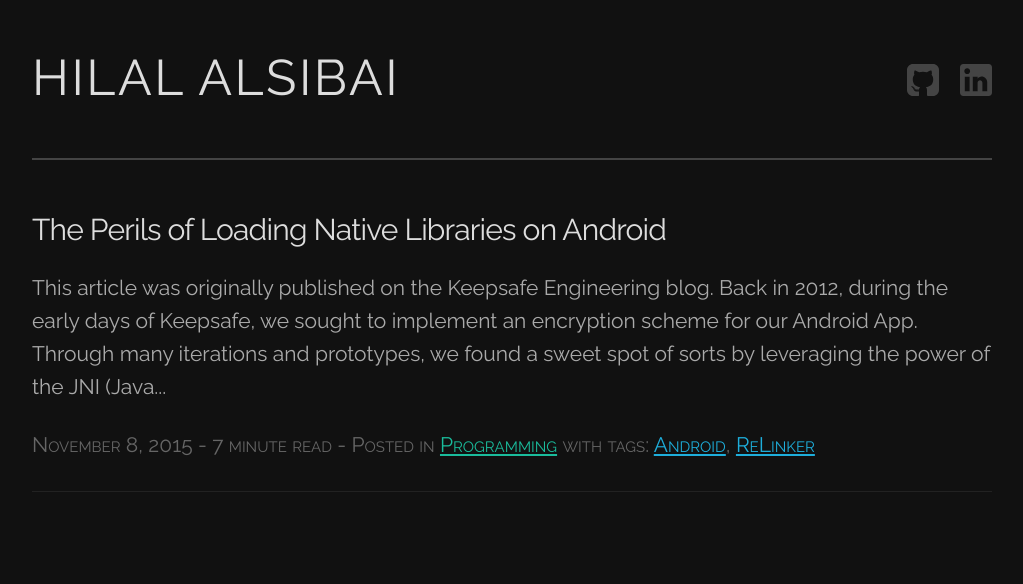
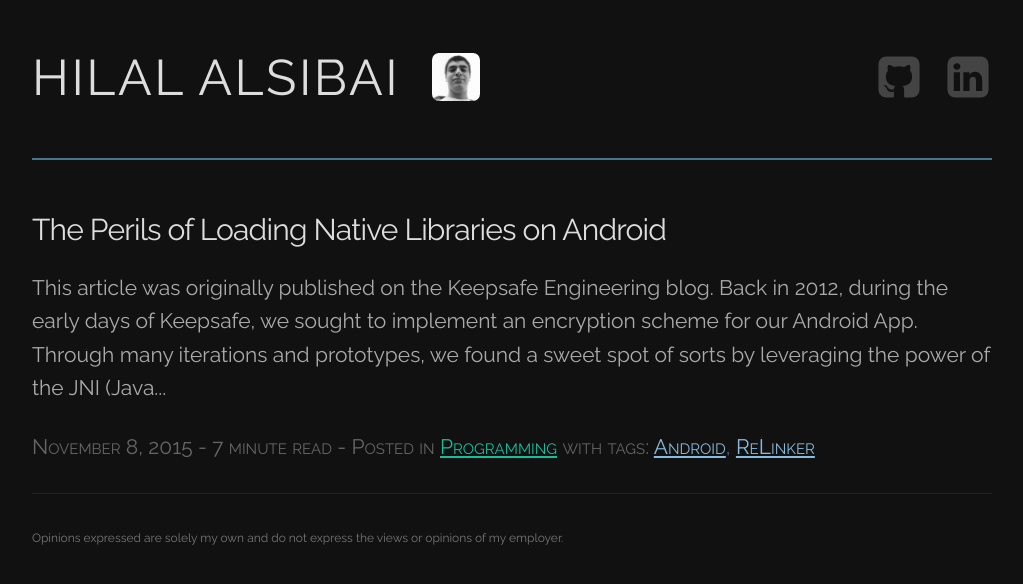
Before and after one commit to xiphirx/blog, a Jekyll site: the page built from index.html, in a window 1280 px wide. Shown: the top 584 px of the page, without its empty margins (128-1151 px from the left). Built offline with Jekyll 4.4.1, drawn with Linux system fonts in a browser that asks for light colours; the list of posts is cut into pages by our own code.

Commit message:
Various updates, added cheesy about page + profile pic among other style tweaks

```diff
--- a/_config.yml
+++ b/_config.yml
@@ -18,17 +18,23 @@
     permalink: /tag/:name
 
 defaults:
-  -
-    scope:
+  - scope:
       path: ""
       type: my_categories
     values:
       layout: blog_by_category
-  -
-    scope:
+  - scope:
       path: ""
       type: my_tags
     values:
       layout: blog_by_tag
 
+profiles:
+  - title: GitHub
+    url: https://github.com/xiphirx
+    icon: github
+  - title: LinkedIn
+    url: https://www.linkedin.com/in/xiphirx
+    icon: linkedin
+
 exclude: [vendor]
--- /dev/null
+++ b/_includes/footer.html
@@ -0,0 +1,3 @@
+<footer>
+  Opinions expressed are solely my own and do not express the views or opinions of my employer.
+</footer>
--- a/_includes/header.html
+++ b/_includes/header.html
@@ -1,17 +1,15 @@
 <header>
   <div class="row">
+    <a href="/about" id="nav-me" class="nav-link">
+      <img src="/assets/img/me.jpg" alt="About me"/>
+    </a>
     <h1 id="title-name" class="u-pull-left"><a href="/">Hilal Alsibai</a></h1>
     <nav id="title-nav" class="u-pull-right">
-      <a href="https://github.com/xiphirx" class="nav-link">
-        <object type="image/svg+xml" data="/assets/svg/github-icon.svg" class="nav-icon">
-          GitHub
-        </object>
+      {% for profile in site.profiles %}
+      <a href="{{ profile.url }}" class="nav-link">
+        {% include {{ profile.icon | prepend: 'svg/' | append: '.svg' }} %}
       </a>
-      <a href="https://www.linkedin.com/in/xiphirx" class="nav-link">
-        <object type="image/svg+xml" data="/assets/svg/linkedin-icon.svg" class="nav-icon">
-          LinkedIn
-        </object>
-      </a>
+      {% endfor %}
     </nav>
   </div>
   <hr/>
--- a/_layouts/default.html
+++ b/_layouts/default.html
@@ -7,6 +7,7 @@
       <div class="content">
       {{ content }}
       </div>
+      {% include footer.html %}
     </div>
   </body>
 </html>
--- a/_layouts/post.html
+++ b/_layouts/post.html
@@ -31,6 +31,7 @@
         <hr />
         {{ content }}
       </div>
+      {% include footer.html %}
     </div>
   </body>
 </html>
--- a/assets/main.css
+++ b/assets/main.css
@@ -2,7 +2,14 @@
   background-color: #111;
   font-weight: 400;
   font-size: 21px;
-  line-height: 1.58;
+}
+
+a {
+  color: #8BD;
+}
+
+a:hover {
+  color: #69B;
 }
 
 #main-wrapper {
@@ -21,19 +28,36 @@
   text-decoration: none;
 }
 
-#title-nav {
-  padding-top: 16px;
-}
-
 .nav-icon {
   width: 32px;
   height: 32px;
+}
+
+#title-nav {
+  padding-top: 5px;
+}
+
+#nav-me {
+  padding-top: 5px;
   padding-left: 16px;
+}
+
+#nav-me img {
+  width: 48px;
+  height: 48px;
+  border-radius: 7px;
+  filter: grayscale(1);
+}
+
+#nav-me:hover img {
+  border-radius: 7px;
+  filter: none;
 }
 
 a.nav-link {
   position: relative;
   display: inline-block;
+  margin-left: 16px;
 }
 
 a.nav-link:after {
@@ -48,7 +72,7 @@
 hr {
   border: none;
   height: 2px;
-  background-color: #444;
+  background-color: #478;
 }
 
 h4 a {
@@ -75,7 +99,7 @@
 
 .content hr {
   height: 1px;
-  background-color: #222;
+  background: #222;
 }
 
 .content p img {
@@ -111,3 +135,20 @@
   border-left: 2px solid #0f617a;
   padding-left: 16px;
 }
+
+footer {
+  font-size: 12px;
+  color: #777;
+}
+
+ul {
+  list-style: initial;
+}
+
+#about-me {
+  margin-left: 16px;
+  float: right;
+  width: 200px;
+  height: 200px;
+  border-radius: 7px
+}
```
Also changed, not shown: about.html (added, +13 -0 lines), _includes/svg/github.svg (added), _includes/svg/linkedin.svg (added), assets/img/me.jpg (added), assets/svg/github-icon.svg (deleted), assets/svg/linkedin-icon.svg (deleted).
